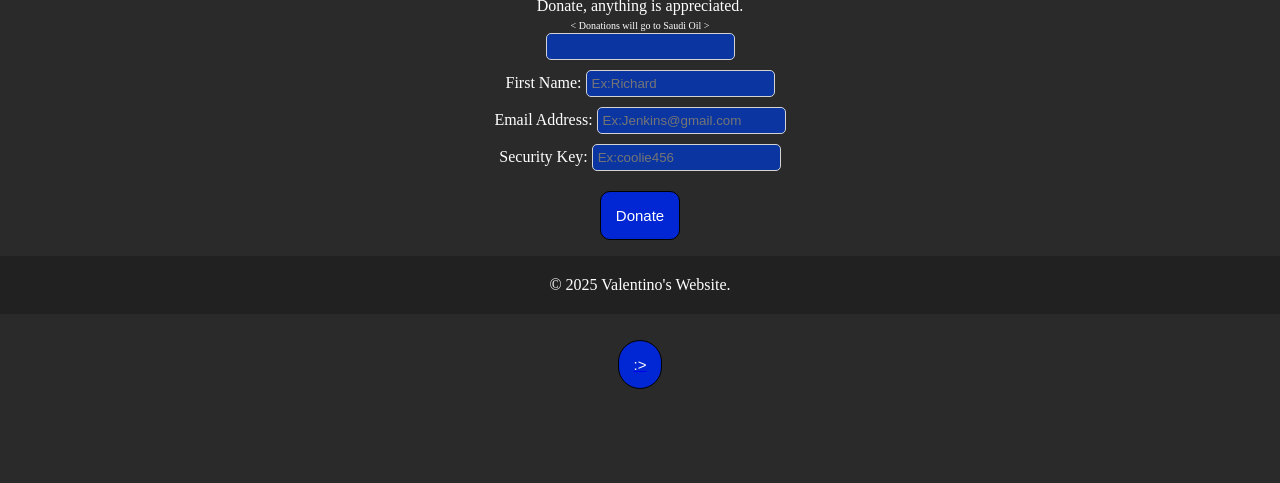
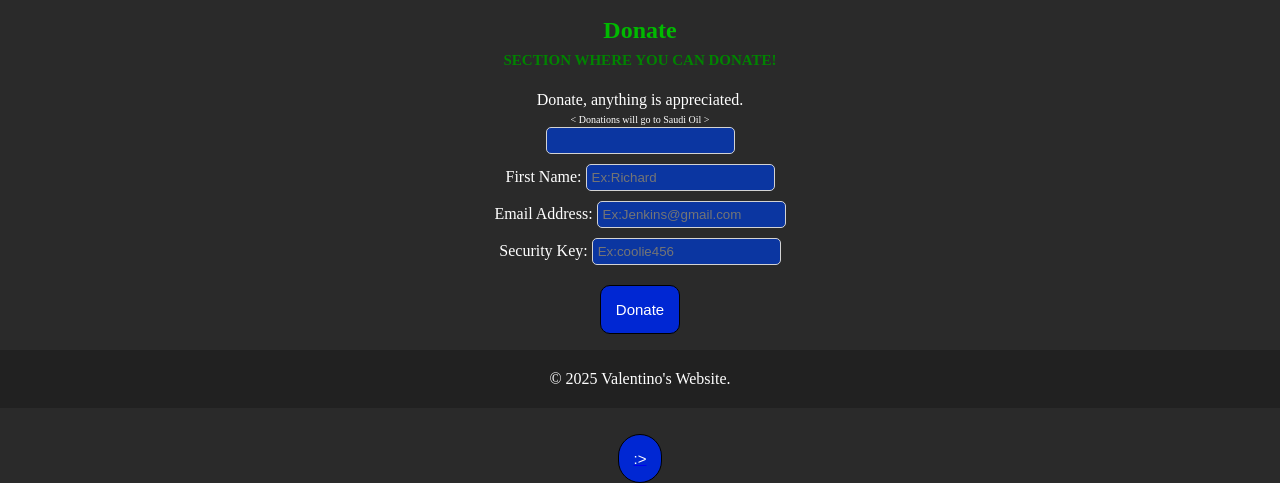
Before and after one commit to Valentino100x/ValentinoProject-1, a plain HTML site: page index.html in a window 1280 px wide. Shown: the part 1426-1909 px from the top of the page. Before the commit the page ends 1815 px from the top, so only its background shows below. Drawn offline with Linux system fonts and the light colour scheme.

Commit message:
update newerest

```diff
--- a/index.html
+++ b/index.html
@@ -285,6 +285,7 @@ Date Last Modified: 2/21/2025
         </section>
 
         <section>
+            <h2 id="donate" style="color:rgb(0, 186, 0)">Donate<br/><span style="font-size:15px; color:rgb(0, 132, 0)">SECTION WHERE YOU CAN DONATE!</span></h2>
             <!-- Donation Form -->
             <form>
                 <!--Label Says What Donations will go to and number is dollars donated-->
```
